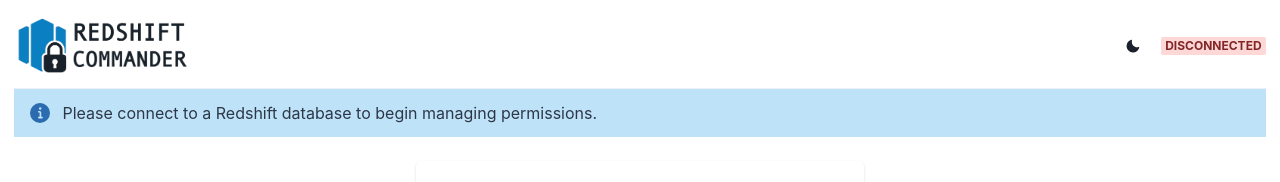
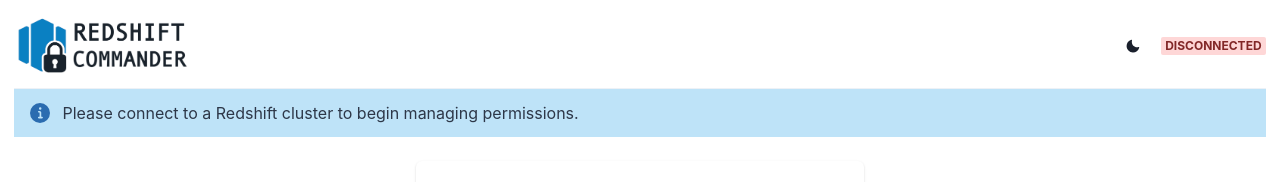
Before and after one commit to flarghi/redshift-commander, a React (Vite) app in the folder src/frontend/: page / in a window 1280 px wide. Shown: the top 182 px of the page. Built offline with nearby package versions, Linux system fonts and the light colour scheme.

Commit message:
fix: remove ALL keyword leaving only frontend selector

```diff
--- a/src/frontend/src/App.tsx
+++ b/src/frontend/src/App.tsx
@@ -145,7 +145,7 @@ function App() {
         {!isConnected && (
           <Alert status="info" mb={6}>
             <AlertIcon />
-            Please connect to a Redshift database to begin managing permissions.
+            Please connect to a Redshift cluster to begin managing permissions.
           </Alert>
         )}
       </Box>
--- a/src/frontend/src/constants/privileges.ts
+++ b/src/frontend/src/constants/privileges.ts
@@ -7,19 +7,16 @@ export const PRIVILEGES: Permission[] = [
   { name: 'DELETE', value: 'DELETE' },
   { name: 'DROP', value: 'DROP' },
   { name: 'REFERENCES', value: 'REFERENCES' },
-  { name: 'ALL', value: 'ALL' }, // ALL is a shorthand for all table privileges
 ];
 
 export const SCHEMA_PRIVILEGES: Permission[] = [
   { name: 'USAGE', value: 'USAGE' },
   { name: 'CREATE', value: 'CREATE' },
-  { name: 'ALL', value: 'ALL' }, // ALL is a shorthand for all schema privileges
 ];
 
 export const DATABASE_PRIVILEGES: Permission[] = [
   { name: 'CREATE', value: 'CREATE' },
   { name: 'TEMPORARY', value: 'TEMPORARY' },
-  { name: 'ALL', value: 'ALL' }, // ALL is a shorthand for all database privileges
 ];
 
 export const getPrivilegeSetForAction = (action: string): Permission[] => {
```
